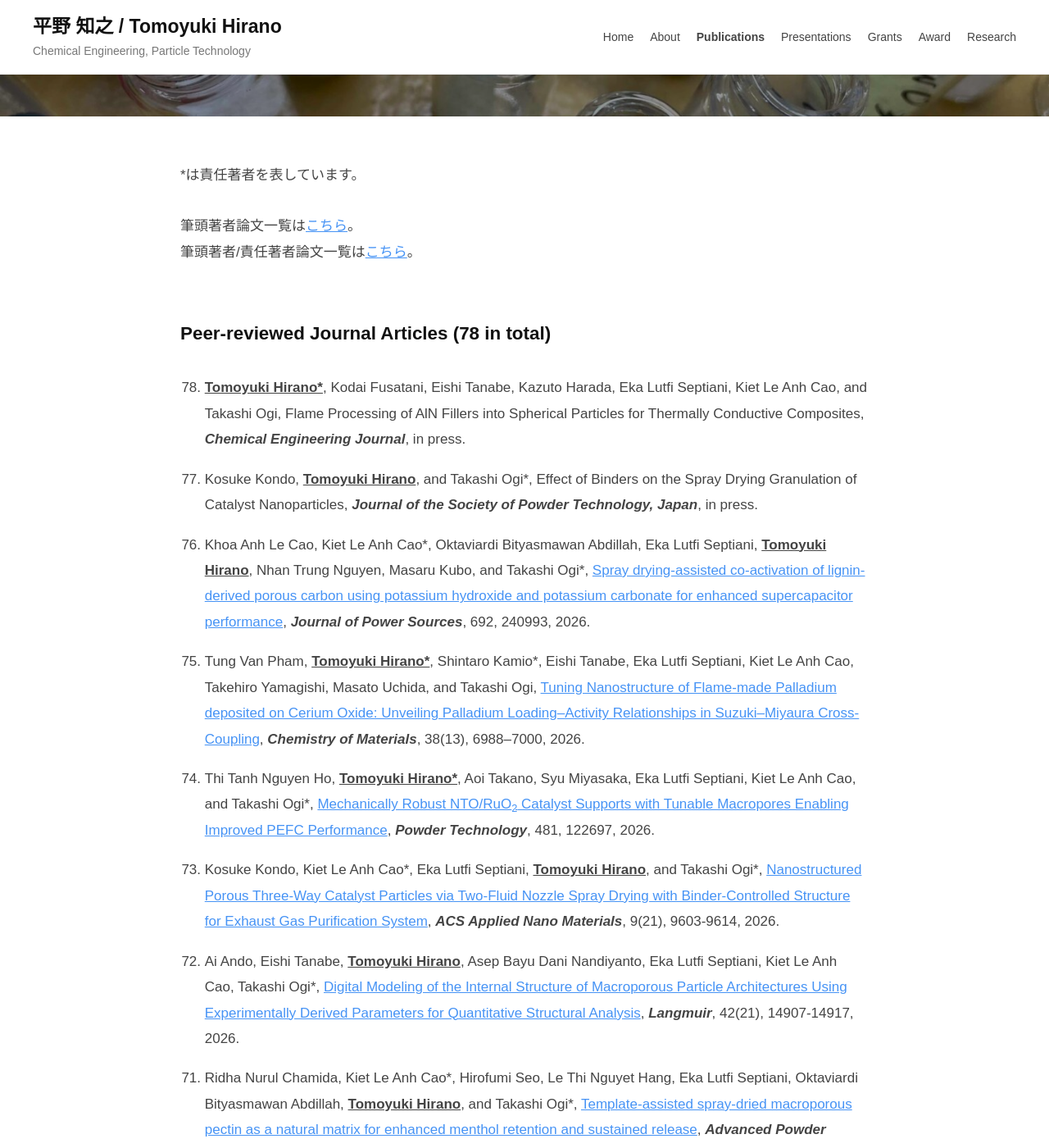
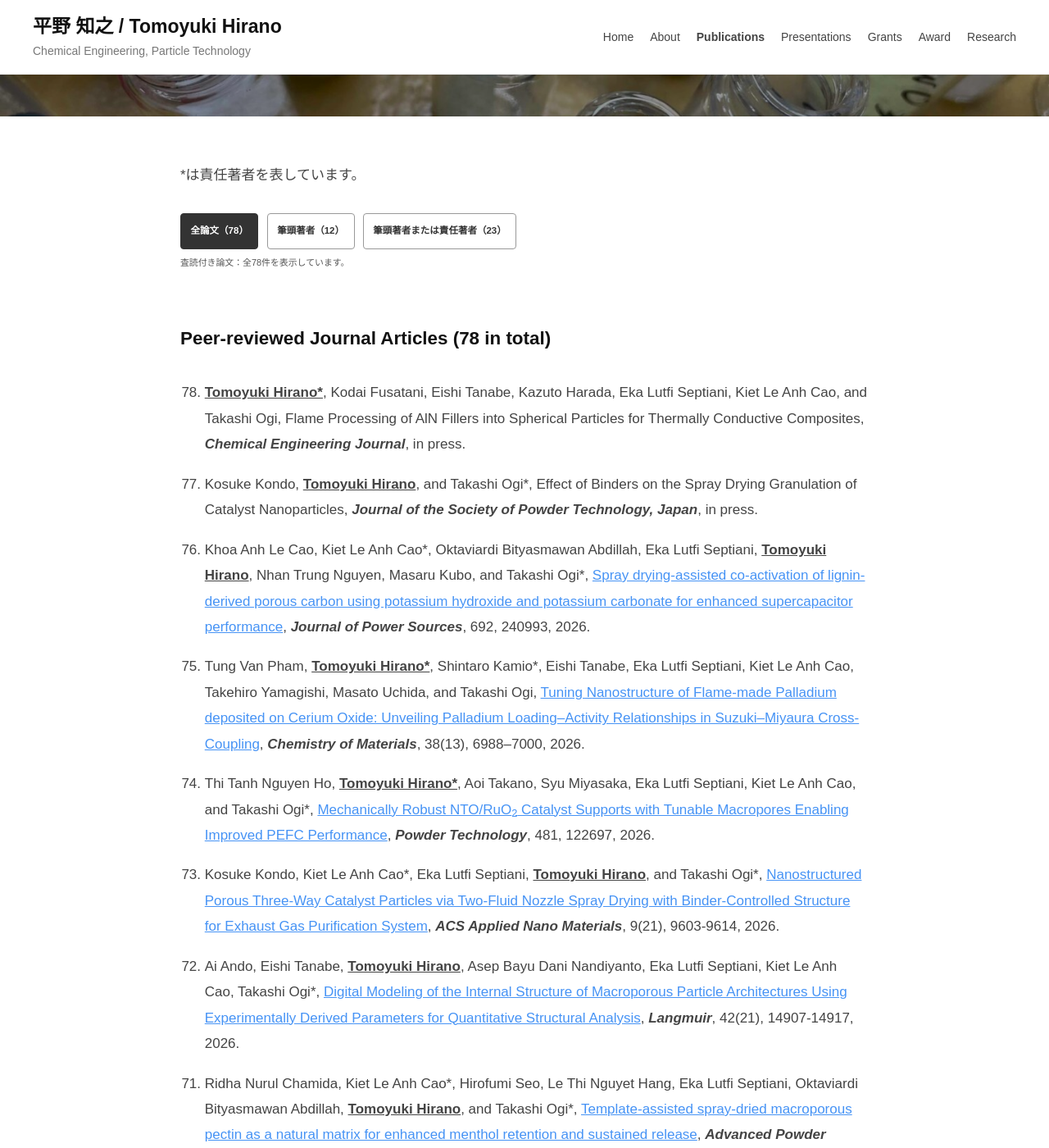
Before and after one commit to tomoyukihirano/tomoyukihirano.github.io, a Jekyll site: the page built from publications.md, in a window 1280 px wide and 1400 px high, scrolled down 207 px. Shown: the whole window at 82% size. Built offline with Jekyll 4.4.1, drawn with Linux system fonts in a browser that asks for light colours.

Commit message:
Replace publication-list page links with accessible in-page author filter buttons

```diff
--- a/_layouts/page.html
+++ b/_layouts/page.html
@@ -46,6 +46,9 @@ gtag("config", "G-95VKJGQGDT");
 <link rel="stylesheet" href="{{ '/assets/css/exported/wp-custom-css-31214e4a9659.css' | relative_url }}" id="wp-custom-css">
 {% if page.core_supports %}<link rel="stylesheet" href="{{ '/assets/css/exported/core-block-supports-inline-css-df911208e1ed.css' | relative_url }}" id="core-block-supports-inline-css">{% endif %}
 <link rel="stylesheet" href="{{ '/assets/site.css' | relative_url }}">
+{% if page.url == '/publications/' %}
+<link rel="stylesheet" href="{{ '/assets/publication-filters.css' | relative_url }}">
+{% endif %}
 </head>
 
 <body class="wp-singular page-template-default page page-id-{{ page.page_id }} wp-theme-businesspress wp-child-theme-businesspress-child hide-date hide-author hide-comments-number no-sidebar has-avatars">
@@ -115,5 +118,8 @@ gtag("config", "G-95VKJGQGDT");
 </div>
 
 <script src="{{ '/assets/site.js' | relative_url }}" defer></script>
+{% if page.url == '/publications/' %}
+<script src="{{ '/assets/publication-filters.js' | relative_url }}" defer></script>
+{% endif %}
 </body>
 </html>
--- /dev/null
+++ b/assets/publication-filters.css
@@ -0,0 +1,58 @@
+/* Scoped to the author filters; existing page typography is unchanged. */
+.publication-filters {
+  margin: 1.25em 0 1.75em;
+}
+.publication-filters__buttons {
+  display: flex;
+  flex-wrap: wrap;
+  gap: 0.6em;
+}
+.publication-filters .publication-filters__button {
+  appearance: none;
+  min-height: 44px;
+  max-width: 100%;
+  margin: 0;
+  padding: 0.6em 1em;
+  border: 1px solid #999;
+  border-radius: 4px;
+  background: #fff;
+  color: #333;
+  font-family: inherit;
+  font-size: 0.9rem;
+  font-weight: 600;
+  line-height: 1.5;
+  letter-spacing: normal;
+  text-transform: none;
+  text-align: center;
+  white-space: normal;
+  cursor: pointer;
+  transition: none;
+  text-shadow: none;
+}
+.publication-filters .publication-filters__button:hover {
+  border-color: #333;
+  background: #f2f2f2;
+}
+.publication-filters .publication-filters__button[aria-pressed="true"] {
+  border-color: #333;
+  background: #333;
+  color: #fff;
+}
+.publication-filters .publication-filters__button:focus-visible {
+  outline: 3px solid #2271b1;
+  outline-offset: 3px;
+}
+.publication-filters .publication-filters__status {
+  margin: 0.7em 0 0;
+  color: #555;
+  font-size: 0.85rem;
+  line-height: 1.6;
+}
+.publication-filter-list > li[hidden] {
+  display: none !important;
+}
+@media print {
+  .publication-filters__buttons {
+    display: none;
+  }
+}
--- /dev/null
+++ b/assets/publication-filters.js
@@ -0,0 +1,116 @@
+/* Enhance the existing journal list without duplicating its citations.
+ * Roles come from the displayed author order and the documented * marker.
+ * Keep the original links usable when JavaScript is unavailable or the
+ * expected markup is missing. Reviews, books and other sections are unchanged.
+ */
+(function () {
+  "use strict";
+
+  function initializePublicationFilters() {
+    const content = document.querySelector(".page-id-35 .entry-content");
+    if (!content || content.querySelector(".publication-filters")) return;
+
+    const heading = Array.from(content.querySelectorAll("h2")).find(function (element) {
+      return /^Peer-reviewed Journal Articles\b/.test(element.textContent.trim());
+    });
+    const list = heading && heading.nextElementSibling;
+    if (!list || list.tagName !== "OL") return;
+
+    const items = Array.from(list.children).filter(function (element) {
+      return element.tagName === "LI";
+    });
+    if (!items.length) return;
+
+    const records = items.map(function (item) {
+      const text = item.textContent.replace(/\s+/g, " ").trim();
+      return {
+        item: item,
+        first: /^Tomoyuki\s+Hirano(?=[\s*,，])/.test(text),
+        corresponding: /\bTomoyuki\s+Hirano\s*\*/.test(text)
+      };
+    });
+    // Fail safely rather than presenting an empty or misleading filter.
+    if (!records.some(function (record) { return record.first; })) return;
+
+    const legacyLinks = Array.from(content.querySelectorAll("p")).find(function (paragraph) {
+      const paths = Array.from(paragraph.querySelectorAll("a[href]")).map(function (link) {
+        return new URL(link.href, window.location.href).pathname.replace(/\/$/, "");
+      });
+      return paths.some(function (path) { return path.endsWith("/first-author"); }) &&
+        paths.some(function (path) { return path.endsWith("/first-corresponding"); });
+    });
+
+    const modes = [
+      { value: "all", label: "全論文", matches: function () { return true; } },
+      { value: "first", label: "筆頭著者", matches: function (record) { return record.first; } },
+      { value: "first-or-corresponding", label: "筆頭著者または責任著者", matches: function (record) {
+        return record.first || record.corresponding;
+      } }
+    ];
+    list.id = list.id || "peer-reviewed-publication-list";
+    list.classList.add("publication-filter-list");
+
+    // Preserve each paper's original number when other entries are hidden.
+    let number = list.hasAttribute("start") ? Number(list.getAttribute("start")) :
+      (list.reversed ? records.length : 1);
+    records.forEach(function (record) {
+      if (record.item.hasAttribute("value")) number = Number(record.item.getAttribute("value"));
+      record.item.value = number;
+      number += list.reversed ? -1 : 1;
+    });
+
+    const controls = document.createElement("div");
+    controls.className = "publication-filters";
+    const buttons = document.createElement("div");
+    buttons.className = "publication-filters__buttons";
+    buttons.setAttribute("role", "group");
+    buttons.setAttribute("aria-label", "査読付き論文を平野知之の著者区分で絞り込む");
+    const status = document.createElement("p");
+    status.className = "publication-filters__status";
+    status.setAttribute("role", "status");
+    status.setAttribute("aria-live", "polite");
+    status.setAttribute("aria-atomic", "true");
+
+    modes.forEach(function (mode) {
+      const count = records.filter(mode.matches).length;
+      const button = document.createElement("button");
+      button.type = "button";
+      button.className = "publication-filters__button";
+      button.dataset.authorFilter = mode.value;
+      button.textContent = mode.label + "（" + count + "）";
+      button.setAttribute("aria-controls", list.id);
+      button.setAttribute("aria-pressed", "false");
+      button.addEventListener("click", function () { applyFilter(mode.value); });
+      buttons.appendChild(button);
+      mode.button = button;
+    });
+    controls.append(buttons, status);
+    if (legacyLinks) legacyLinks.replaceWith(controls);
+    else content.insertBefore(controls, heading);
+
+    function applyFilter(value) {
+      const active = modes.find(function (mode) { return mode.value === value; }) || modes[0];
+      let visible = 0;
+      records.forEach(function (record) {
+        const matches = active.matches(record);
+        record.item.hidden = !matches;
+        if (matches) visible += 1;
+      });
+      modes.forEach(function (mode) {
+        mode.button.setAttribute("aria-pressed", String(mode === active));
+      });
+      status.textContent = active.value === "all"
+        ? "査読付き論文：全" + records.length + "件を表示しています。"
+        : "査読付き論文：" + active.label + "の" + visible + "件を表示しています（全" + records.length + "件）。";
+
+    }
+
+    applyFilter("all");
+  }
+
+  if (document.readyState === "loading") {
+    document.addEventListener("DOMContentLoaded", initializePublicationFilters, { once: true });
+  } else {
+    initializePublicationFilters();
+  }
+}());
```
